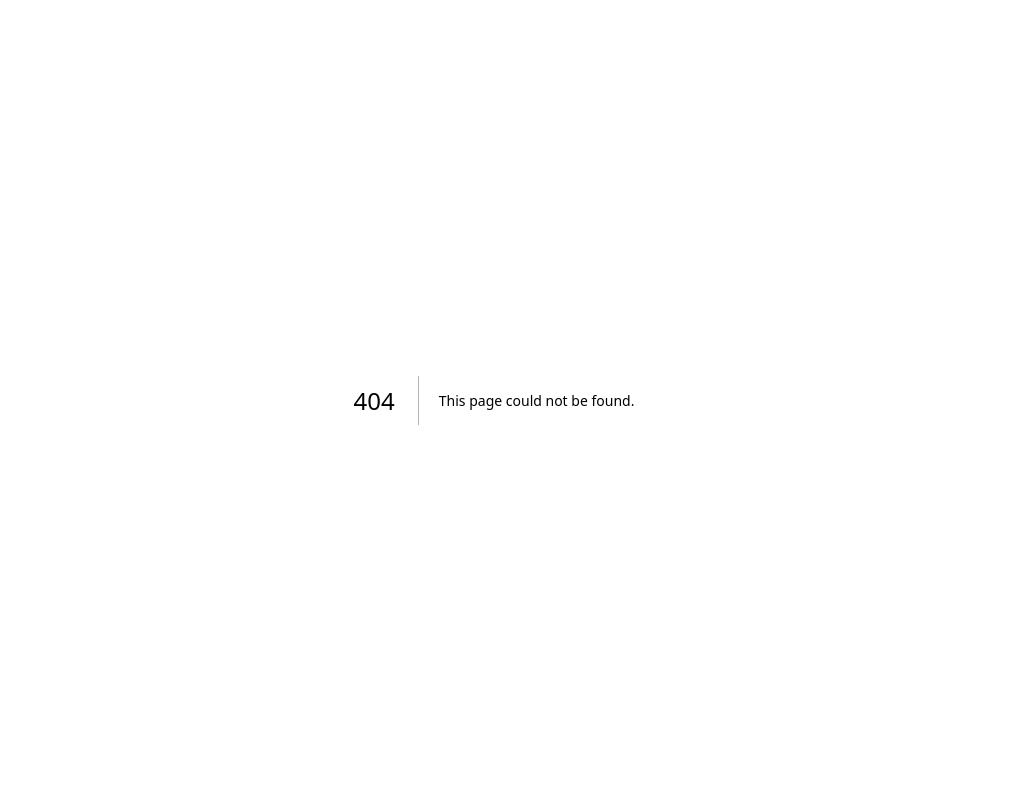
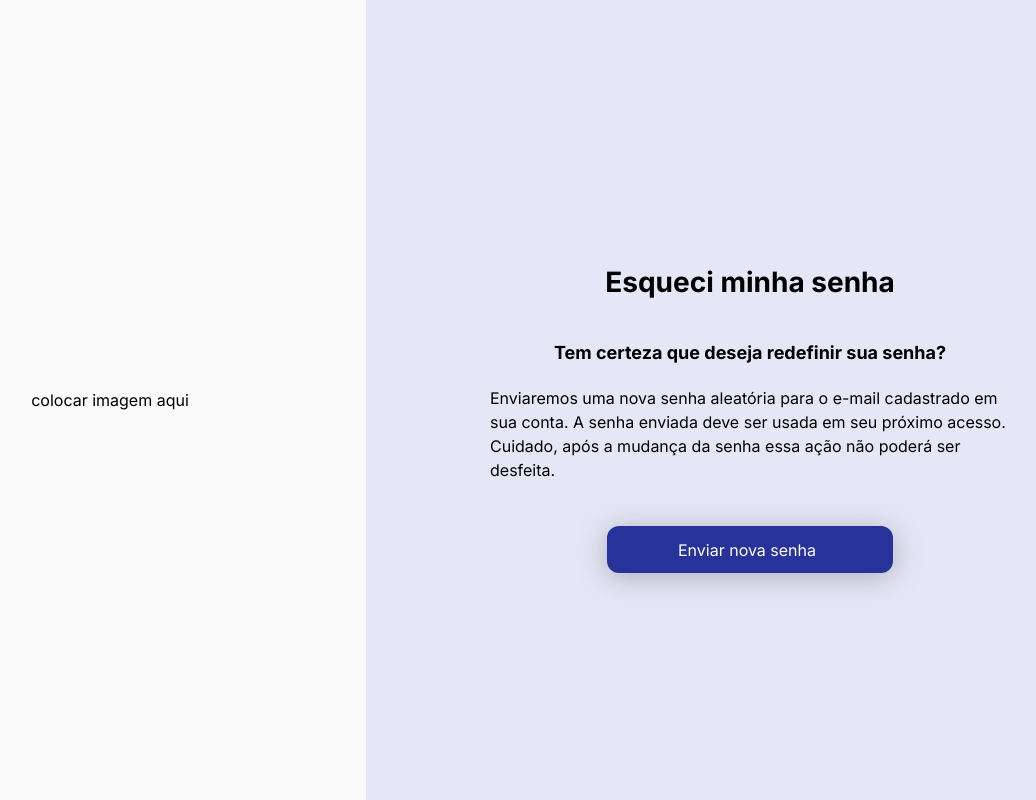
Before and after one commit to mauricio-matchal/atipicidados, a Next.js app in the folder frontend/: page /recuperarsenha in a window 1280 px wide. Before the commit this address had no page. Shown: the whole page, without its empty margins (146-1182 px from the left). Built offline with nearby package versions, Linux system fonts and the light colour scheme.

Commit message:
paginas de recuperacao de senha e configuracoes

```diff
--- /dev/null
+++ b/frontend/src/app/configuracoes/page.tsx
@@ -0,0 +1,19 @@
+
+import NavBar from "@/components/NavBar";
+
+
+export default function Home() {
+  return (
+    <main className="flex flex-col min-h-screen">
+      <NavBar />
+
+      <div className="px-[137px] pt-[30px]">
+        <div className="flex justify-between">
+          <div className="flex flex-col w-[340px]">
+            <h2 className="mb-7">Configurações</h2>
+          </div>
+        </div>
+      </div>
+    </main>
+  );
+}
--- a/frontend/src/app/page.tsx
+++ b/frontend/src/app/page.tsx
@@ -3,6 +3,7 @@
 import Image from "next/image";
 import logo from "../../public/logo.svg"
 import { useState } from "react";
+import Link from "next/link";
 
 export default function Home() {
   const [passwordVisible, setPasswordVisible] = useState(false);
@@ -96,7 +97,9 @@ export default function Home() {
                 />
                 Lembrar de mim
               </label>
-              <p className="font-medium cursor-pointer">Esqueceu a senha?</p>
+              <Link href='/recuperarsenha'>
+                <p className="font-medium cursor-pointer">Esqueceu a senha?</p>
+              </Link>
             </div>
           </div>
 
--- /dev/null
+++ b/frontend/src/app/recuperarsenha/confirmacao/page.tsx
@@ -0,0 +1,22 @@
+
+import Link from "next/link";
+
+export default function Home() {
+
+  return (
+    <main className="flex min-h-screen">
+      <div className="flex w-[40%] justify-center items-center">
+        <p>colocar imagem aqui</p>
+      </div>
+
+      <div className="flex bg-blue-100 w-[60%] flex-col justify-center items-center">
+        <p className="text-[40px] mb-5">V</p>
+        <h1>Nova senha enviada com sucesso!</h1>
+        <p className="font-medium mt-6 mb-11">Verifique sua caixa de entrada para mais informações.</p>
+        <Link href="/">
+            <button className="botao w-[286px]"> Voltar para a página de Login</button>
+        </Link>
+      </div>
+    </main>
+  );
+}
--- /dev/null
+++ b/frontend/src/app/recuperarsenha/page.tsx
@@ -0,0 +1,27 @@
+
+import Link from "next/link";
+
+export default function Home() {
+
+  return (
+    <main className="flex min-h-screen">
+      <div className="flex w-[40%] justify-center items-center">
+        <p>colocar imagem aqui</p>
+      </div>
+
+      <div className="flex bg-blue-100 w-[60%] flex-col justify-center items-center gap-9">
+        <h1>Esqueci minha senha</h1>
+
+        <div className="flex flex-col w-[520px] h-[200px] items-center">
+            <h3>Tem certeza que deseja redefinir sua senha?</h3>
+
+            <p className="mt-5 mb-11">Enviaremos uma nova senha aleatória para o e-mail cadastrado em sua conta. A senha enviada deve ser usada em seu próximo acesso. Cuidado, após a mudança da senha essa ação não poderá ser desfeita.</p>
+
+            <Link href="/confirmacao">
+                <button className="botao w-[286px]">Enviar nova senha</button>
+            </Link>
+        </div>
+      </div>
+    </main>
+  );
+}
--- a/frontend/src/components/NavBar.tsx
+++ b/frontend/src/components/NavBar.tsx
@@ -42,7 +42,9 @@ export default function NavBar() {
                         <div className="rounded-full w-11 h-11 bg-blue-800"></div>
                     </Link>
 
-                    <p>config</p>
+                    <Link href="/configuracoes">
+                        <p>config</p>
+                    </Link>
                 </div>
             </div>
         </div>
```
